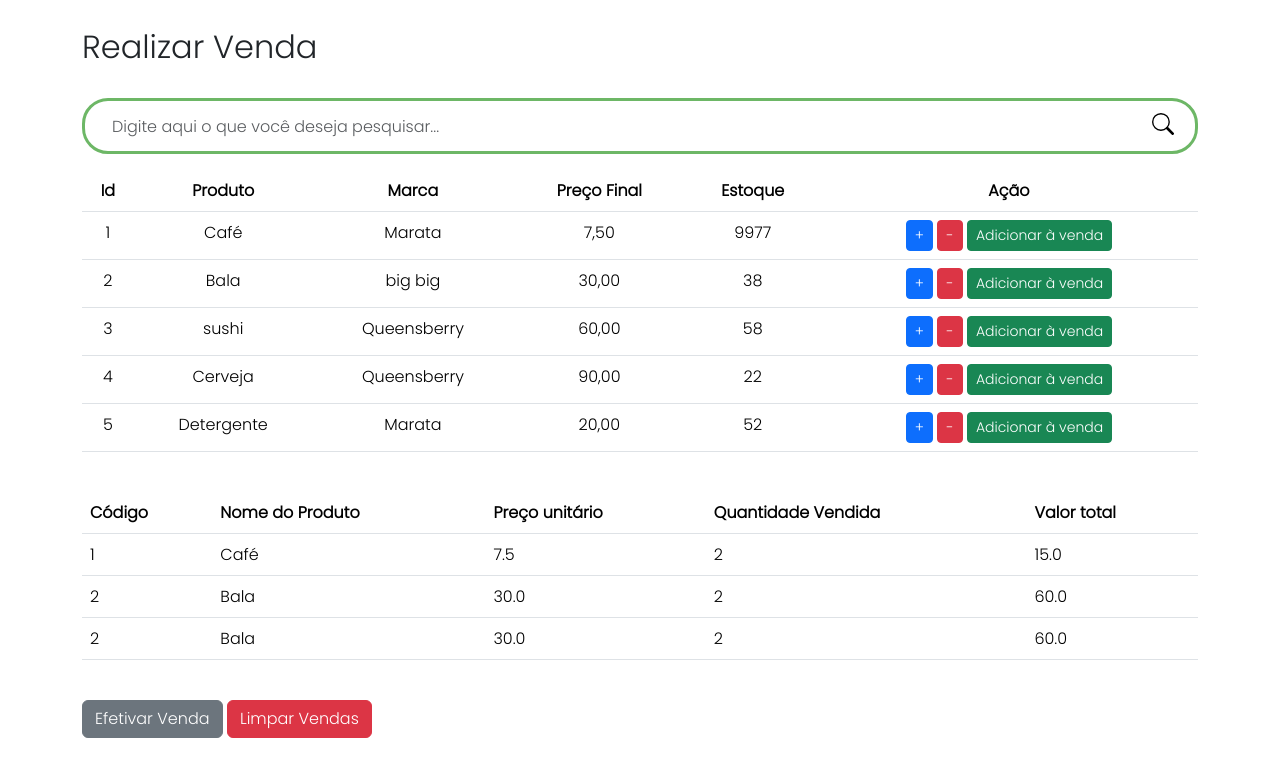
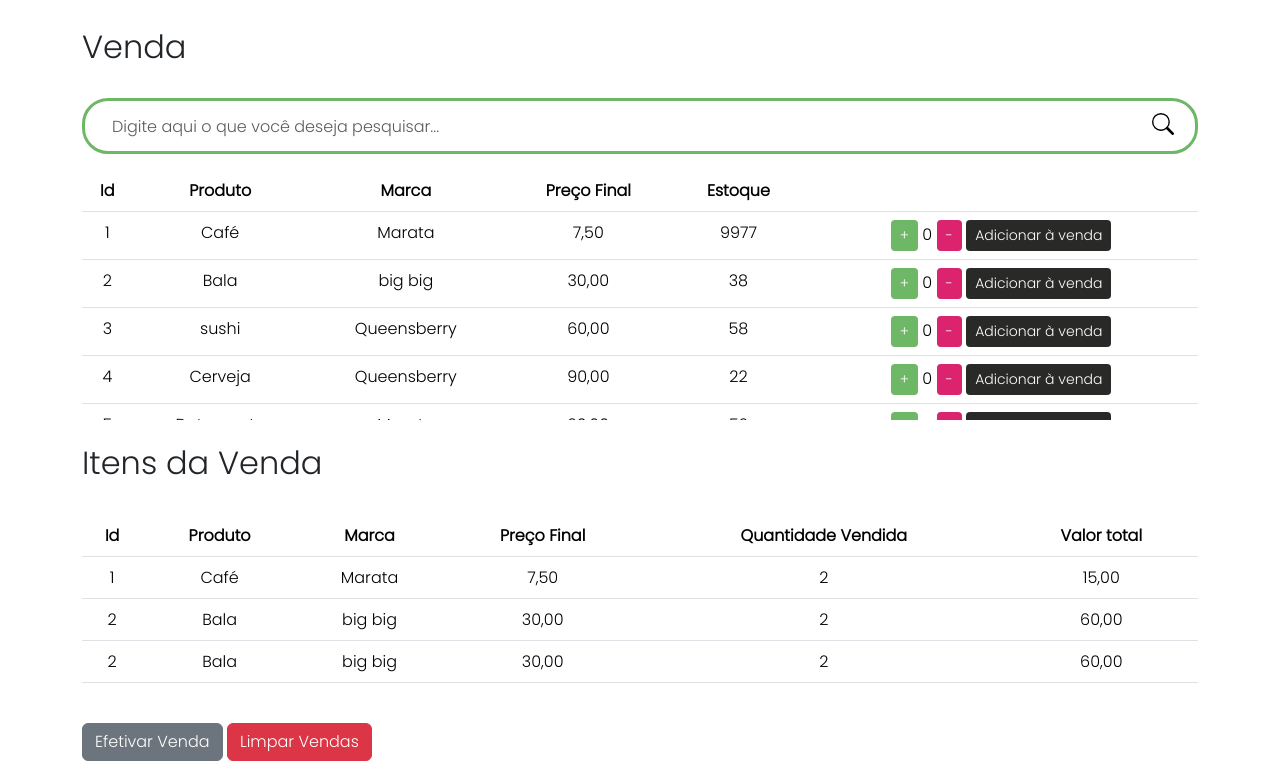
Before and after one commit to josesandovaln/VendaSmart, a Flask app: page /vendas in a window 1280 px wide. Shown: the part 96-873 px from the top of the page. Before the commit the page ends 834 px from the top, so only its background shows below. Run offline with Flask 3, Linux system fonts and the light colour scheme; a user stored in the database is signed in; some libraries are stand-ins or nearby versions.

Commit message:
botão adicionar a venda

```diff
--- a/site_atividade/routers/__init__.py
+++ b/site_atividade/routers/__init__.py
@@ -1,5 +1,5 @@
 from datetime import datetime
-from flask import render_template, url_for, redirect, flash, request, get_template_attribute
+from flask import render_template, url_for, redirect, flash, request, get_template_attribute, jsonify
 from site_atividade.forms import FormLogin, FormCadastroUsuario, FormListarUsuario, VendasForm, PagamentoForm, \
     FormEditarUsuario, FormAtualizarSenha
 from site_atividade import app, database, bcrypt
@@ -211,6 +211,8 @@ def atualizar_senha(id):
 
     return redirect(url_for('usuarios'))
 
+
+
 @app.route("/vendas", methods=['GET', 'POST'])
 @login_required
 def vendas():
@@ -234,7 +236,9 @@ def vendas():
             produto.estoque -= quantidade
             database.session.commit()
 
-            return redirect(url_for('vendas'))
+            vendas = Venda.query.all()
+
+            return render_template('vendas.html', form=form, produtos=produtos, vendas=vendas)
 
     vendas = Venda.query.all()
 
@@ -245,6 +249,37 @@ def vendas():
         return redirect(url_for('vendas'))
 
     return render_template('vendas.html', form=form, produtos=produtos, vendas=vendas)
+
+
+@app.route("/adicionar_venda", methods=['POST'])
+@login_required
+def adicionar_venda():
+    produto_id = request.form.get('produto_id')
+    quantidade = request.form.get('quantidade')
+
+    produto = Produtos.query.get(produto_id)
+
+    if produto is None:
+        return jsonify({'success': False, 'message': 'Produto não encontrado'})
+    elif produto.estoque < int(quantidade):
+        return jsonify({'success': False, 'message': 'Estoque insuficiente'})
+
+    venda = Venda(produto_id=produto_id, quantidade=int(quantidade))
+    venda.total = produto.preco * int(quantidade)
+    database.session.add(venda)
+    produto.estoque -= int(quantidade)
+    database.session.commit()
+
+    vendas = Venda.query.all()
+    vendas_html = render_template('vendas.html', vendas=vendas)
+
+    return jsonify({'success': True, 'vendas_html': vendas_html})
+
+
+
+
+
+
 
 @app.route('/pagamento', methods=['GET', 'POST'])
 @login_required
--- /dev/null
+++ b/site_atividade/static/css/vendas.css
@@ -0,0 +1,25 @@
+.list-product-vendas {
+    max-height: 250px;
+    overflow: auto;
+}
+
+.scrollable-table {
+    overflow-y: auto;
+}
+
+.list-product-vendas::-webkit-scrollbar-track{
+	/*-webkit-box-shadow: inset 0 0 6px rgba(0,0,0,0.3);*/
+	border-radius:0;
+	background-color: #D5F5D3;
+}
+
+.list-product-vendas::-webkit-scrollbar{
+	width: 6px;
+	background-color: #6DB766;
+}
+
+.list-product-vendas::-webkit-scrollbar-thumb{
+	border-radius:0;
+	-webkit-box-shadow: inset 0 0 6px rgba(0,0,0,.3);
+	background-color: #6DB766;
+}
--- a/site_atividade/static/js/script.js
+++ b/site_atividade/static/js/script.js
@@ -61,22 +61,62 @@ document.addEventListener('DOMContentLoaded', function() {
 $(document).ready(function() {
   // Botão de adicionar quantidade
   $(".btn-add-quantity").click(function() {
-      var produtoId = $(this).data("produto-id");
-      // Realize a lógica para adicionar a quantidade desejada ao produto com o ID 'produtoId'
-      // ...
+    var quantidadeElement = $(this).closest("tr").find(".quantidade");
+
+    // Obtém a quantidade atual do produto
+    var quantidadeAtual = parseInt(quantidadeElement.text());
+
+    // Incrementa a quantidade
+    quantidadeAtual++;
+
+    // Atualiza o valor exibido na tabela
+    quantidadeElement.text(quantidadeAtual);
   });
 
   // Botão de remover quantidade
   $(".btn-remove-quantity").click(function() {
-      var produtoId = $(this).data("produto-id");
-      // Realize a lógica para remover a quantidade desejada do produto com o ID 'produtoId'
-      // ...
+    var quantidadeElement = $(this).closest("tr").find(".quantidade");
+
+    // Obtém a quantidade atual do produto
+    var quantidadeAtual = parseInt(quantidadeElement.text());
+
+    // Verifica se a quantidade atual é maior que zero antes de decrementar
+    if (quantidadeAtual > 0) {
+      // Decrementa a quantidade
+      quantidadeAtual--;
+
+      // Atualiza o valor exibido na tabela
+      quantidadeElement.text(quantidadeAtual);
+    }
   });
 
   // Botão de adicionar à venda
-  $(".btn-add-venda").click(function() {
-      var produtoId = $(this).data("produto-id");
-      // Realize a lógica para adicionar o produto com o ID 'produtoId' à tabela de vendas
-      // ...
+  $('.btn-add-venda').click(function() {
+    var produtoId = $(this).data('produto-id');
+    var quantidade = parseInt($(this).siblings('.quantidade').text());
+
+    if (quantidade === 0) {
+      // Exibe uma flash message informando que a quantidade não pode ser zero
+      var flashMessage = $('<div class="flash-message">A quantidade não pode ser zero.</div>');
+      $('body').append(flashMessage);
+      setTimeout(function() {
+        flashMessage.remove();
+      }, 3000); // Remove a flash message após 3 segundos
+      return;
+    }
+
+    $.post('/adicionar_venda', {produto_id: produtoId, quantidade: quantidade}, function(data) {
+      if (data.success) {
+        // Atualize a tabela de vendas com os novos dados
+        $('.table-vendas tbody').html(data.vendas_html);
+      } else {
+        // Exiba uma mensagem de erro, se necessário
+        var flashMessage = $('<div class="flash-message">' + data.message + '</div>');
+        $('body').append(flashMessage);
+        setTimeout(function() {
+          flashMessage.remove();
+        }, 3000); // Remove a flash message após 3 segundos
+      }
+    });
   });
 });
--- a/site_atividade/templates/base.html
+++ b/site_atividade/templates/base.html
@@ -6,6 +6,7 @@
         <link rel="stylesheet" href="{{ url_for('static', filename='css/product.css') }}">
         <link rel="stylesheet" href="{{ url_for('static', filename='css/navbar.css') }}">
         <link rel="stylesheet" href="{{ url_for('static', filename='css/style.css') }}">
+        <link rel="stylesheet" href="{{ url_for('static', filename='css/vendas.css') }}">
         <link rel="icon" href="{{ url_for('static', filename='image/favicon-1.png') }}" type="image/x-icon">
         <link rel="stylesheet" href="https://cdnjs.cloudflare.com/ajax/libs/font-awesome/6.4.0/css/all.min.css"/>
         <link rel="stylesheet" href="https://cdn.jsdelivr.net/npm/bootstrap-icons@1.10.5/font/bootstrap-icons.css">
--- a/site_atividade/templates/vendas.html
+++ b/site_atividade/templates/vendas.html
@@ -5,7 +5,7 @@
     <div class="container theme-showcase" role="main">
         <br>
         <div class="page-header">
-            <h2 class="box-title col-md-12">Realizar Venda</h2>
+            <h2 class="box-title col-md-12">Venda</h2>
         </div>
 
         <br>
@@ -26,7 +26,7 @@
             </form>
         </div>
 
-        <div class="list-product">
+        <div class="list-product-vendas">
             <table class="table table-hover scrollable-table">
               <thead>
                 <tr>
@@ -35,7 +35,7 @@
                   <th class="text-center">Marca</th>
                   <th class="text-center">Preço Final</th>
                   <th class="text-center">Estoque</th>
-                        <th class="text-center">Ação</th>
+                  <th class="text-center"> </th>
                 </tr>
               </thead>
               <tbody>
@@ -47,9 +47,10 @@
                   <td class="text-center">{{ "{:.2f}".format(produto.preco).replace('.', ',') }}</td>
                   <td class="text-center">{{ produto.estoque }}</td>
                   <td class="text-center">
-                            <button class="btn btn-sm btn-primary btn-add-quantity" data-produto-id="{{ produto.id_produtos }}">+</button>
-                            <button class="btn btn-sm btn-danger btn-remove-quantity" data-produto-id="{{ produto.id_produtos }}">-</button>
-                            <button class="btn btn-sm btn-success btn-add-venda" data-produto-id="{{ produto.id_produtos }}">Adicionar à venda</button>
+                    <button class="btn btn-sm btn-color1 text-white btn-add-quantity" data-produto-id="{{ produto.id_produtos }}">+</button>
+                    <span class="quantidade">0</span>
+                    <button class="btn btn-sm btn-color2 text-white btn-remove-quantity" data-produto-id="{{ produto.id_produtos }}">-</button>
+                    <button class="btn btn-sm btn-color3 btn-add-venda" data-produto-id="{{ produto.id_produtos }}">Adicionar à venda</button>
                   </td>
                 </tr>
                 {% endfor %}
@@ -57,26 +58,34 @@
             </table>
           </div>
 
+          <br>
+
+          <div class="page-header">
+            <h2 class="box-title col-md-12">Itens da Venda</h2>
+          </div>
 
           <br>
-        <table class="table table-hover" overflow="scroll">
+
+          <table class="table table-hover table-vendas">
             <thead>
               <tr>
-                    <th>Código</th>
-                    <th>Nome do Produto</th>
-                    <th>Preço unitário</th>
-                    <th>Quantidade Vendida</th>
-                    <th>Valor total</th>
+                <th class="text-center">Id</th>
+                <th class="text-center">Produto</th>
+                <th class="text-center">Marca</th>
+                <th class="text-center">Preço Final</th>
+                <th class="text-center">Quantidade Vendida</th>
+                <th class="text-center">Valor total</th>
               </tr>
             </thead>
             <tbody>
               {% for venda in vendas %}
               <tr>
-                    <td>{{ venda.produto.id_produtos }}</td>
-                    <td>{{ venda.produto.produto }}</td>
-                    <td>{{ venda.produto.preco }}</td>
-                    <td>{{ venda.quantidade }}</td>
-                    <td>{{ venda.total }}</td>
+                <td class="text-center">{{ venda.produto.id_produtos }}</td>
+                <td class="text-center">{{ venda.produto.produto }}</td>
+                <td class="text-center">{{ venda.produto.marca }}</td>
+                <td class="text-center">{{ "{:.2f}".format(venda.produto.preco).replace('.', ',') }}</td>
+                <td class="text-center">{{ venda.quantidade }}</td>
+                <td class="text-center">{{ "{:.2f}".format(venda.total).replace('.', ',') }}</td>
               </tr>
               {% endfor %}
             </tbody>
```
Also changed, not shown: instance/pdv.db. Lines whose indentation alone changed are shown as unchanged.
